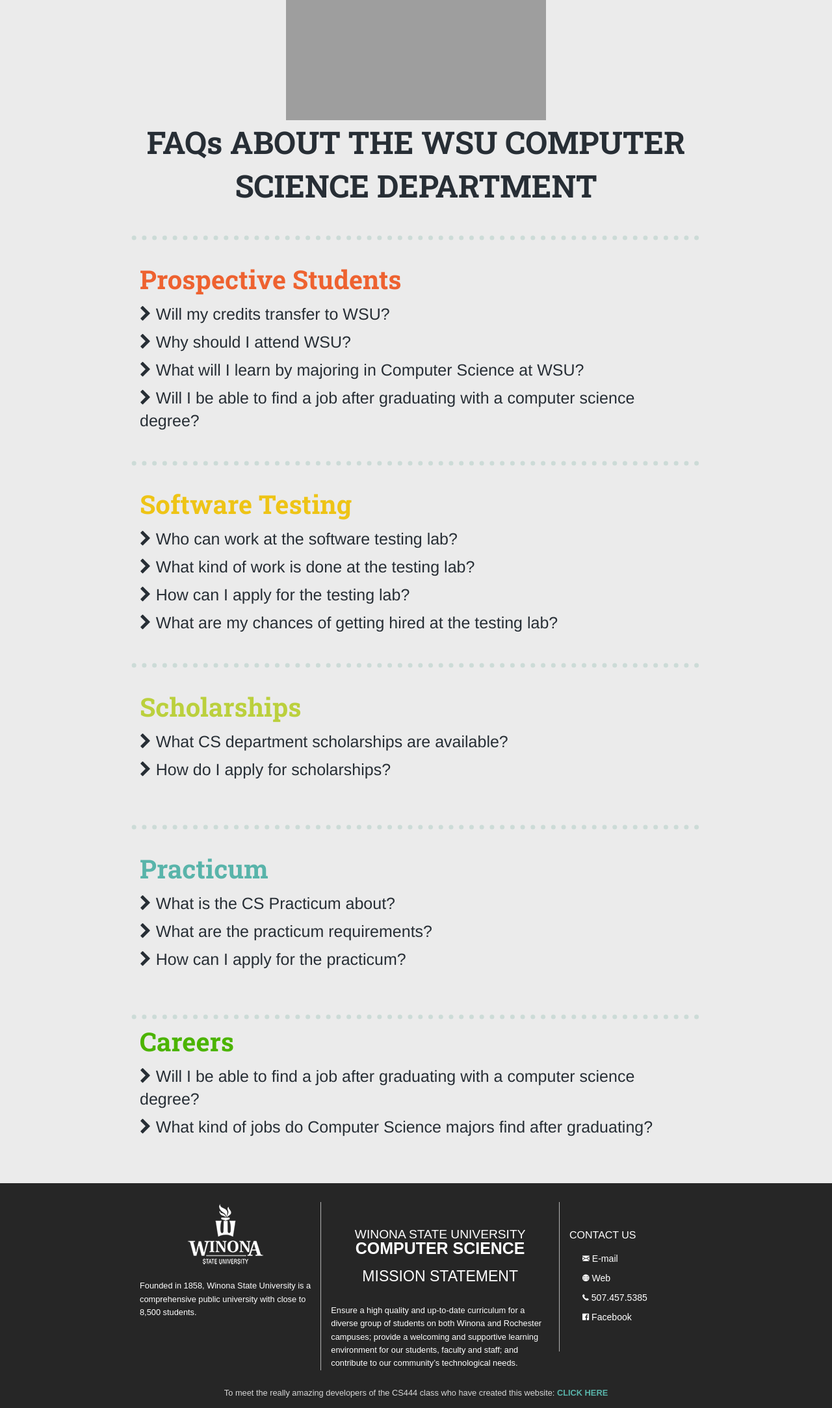
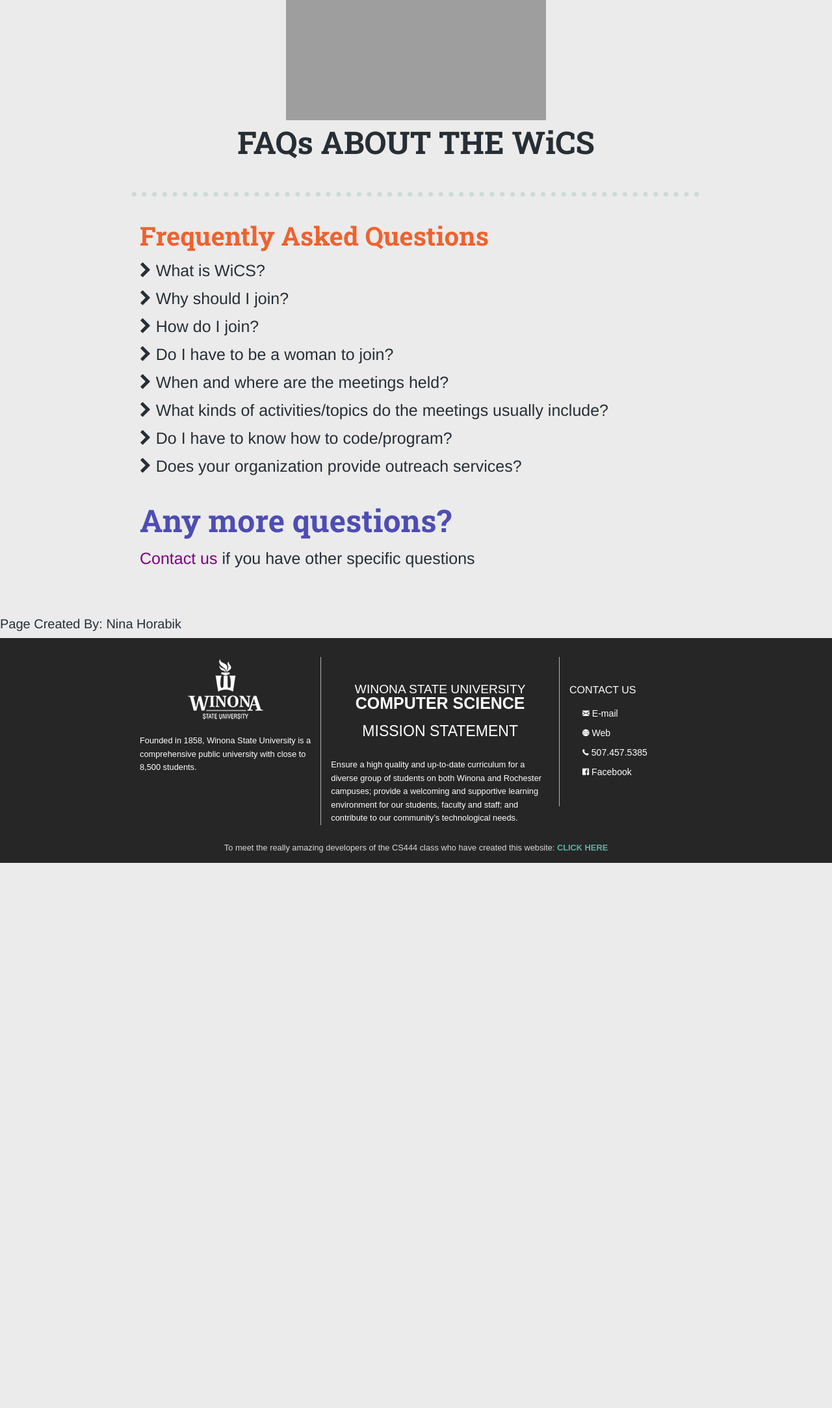
Before and after one commit to uxeyali/WiCs, a PHP site: page /FAQ/index.php in a window 1280 px wide. Shown: the part 213-2380 px from the top of the page at 65% size. After the commit the page ends 1541 px from the top, so only its background shows below. Run offline with PHP 8.4, Linux system fonts and the light colour scheme; some web fonts are replaced; grey boxes are pictures that could not be loaded.

Commit message:
Created FAQ Page

```diff
--- a/FAQ/css/FAQ.css
+++ b/FAQ/css/FAQ.css
@@ -7,6 +7,10 @@
 
 ul {
     color: #484848;
+}
+
+.att {
+    color:purple;
 }
 
 .ans-purple p{
--- a/FAQ/index.php
+++ b/FAQ/index.php
@@ -10,182 +10,90 @@
         include $path.'head2.html';
     ?>
     <main>
+<!-- ================================================================================== -->
+    <!-- BANNER SECTION -->
 
-    <!-- BANNER SECTION -->
      <div class="banner row">
          <div class="image large-12 large-centered columns">
              <img src="../img/FAQ.png">
-             <h2>FAQs ABOUT THE WSU COMPUTER SCIENCE DEPARTMENT</h2>
+             <h2>FAQs ABOUT THE WiCS</h2>
          </div>
      </div>
+<!-- ================================================================================== -->
      <!-- DIVIDER -->
      <div class="row"><img src="../img/line.svg"></div>
 
     <div class="row">
       <div class="large-12 columns">
             <section class="main">
-            <h2 class="orange">Prospective Students</h2>
-                <h4 class="hov-orange"><i class="fa fa-chevron-right"></i> Will my credits transfer to WSU?</h4>
-            <div class="answer ans-orange">
-                <p>All MNSCU credits can transfer to WSU.</p>
+
+<!-- ================================================================================== -->
+                <h2 class="orange">Frequently Asked Questions</h2>
+
+             <!-- ================================================================================== -->
+            <h4 class="hov-orange"><i class="fa fa-chevron-right"></i> What is WiCS? </h4>
+            <div class="answer ans-purple">
+                <p>WiCS is a supportive network for students interested in the culture of computer science. We emphasize the role of women in the field, and instill the confidence to become great programmers and leaders .</p>
             </div>
-            <h4 class="hov-orange"><i class="fa fa-chevron-right"></i> Why should I attend WSU?</h4>
-            <div class="answer ans-orange">
-                <p>Winona State University's strength lies in its small class sizes, which range from about twenty to thirty students. Our intimate learning environments allow students to get great feedback from experts in their field.</p>
+              <!-- ================================================================================== -->
+            <h4 class="hov-orange"><i class="fa fa-chevron-right"></i> Why should I join?</h4>
+            <div class="answer ans-purple">
+                <p>Joining WiCS helps students practice real life skills in programming and networking. This group is specifically created to help women in male dominated professions feel empowered.</p>
             </div>
-            <h4 class="hov-orange"><i class="fa fa-chevron-right"></i> What will I learn by majoring in Computer Science at WSU?</h4>
-            <div class="answer ans-orange">
-                <p>Here at WSU, we focus our teaching to apply problems to the real world, so you know you'll be well-equipt with relevant computer science knowledge you'll be using once you graduated. Our curriculum covers a wide variety of topics, leaving no stone unturned in our elective courses so whatever your interest may be, you can learn about it here!</p>
+              <!-- ================================================================================== -->
+            <h4 class="hov-orange"><i class="fa fa-chevron-right"></i> How do I join? </h4>
+            <div class="answer ans-purple">
+                <p>You can just show up to our meetings. We don't require any club dues or an attendance policy, so just come whenever you can!</p>
             </div>
-            <h4 class="hov-orange"><i class="fa fa-chevron-right"></i> Will I be able to find a job after graduating with a computer science degree?</h4>
-            <div class="answer ans-orange">
-                <p>Of course! As a rapidly growing field, computer science jobs are opening up faster than students with CS degrees are graduating. It is one of the most in-demand areas of work, and that's not going to stop any time soon. You can be secure in the knowledge that what you learn studying CS at WSU is very valuable to employers of all businesses.</p>
+             <!-- ================================================================================== -->
+              <h4 class="hov-orange"><i class="fa fa-chevron-right"></i> Do I have to be a woman to join? </h4>
+            <div class="answer ans-purple">
+                <p>No! Even though WiCS is for women, we are not going to be excluding men. This organization is here for supplimenting programming skills. So, if you are a guy that wants to code, feel free to come to the meetings!</p>
             </div>
+             <!-- ================================================================================== -->
+             <h4 class="hov-orange"><i class="fa fa-chevron-right"></i> When and where are the meetings held? </h4>
+            <div class="answer ans-purple">
+                <p>The meetings are held every other Thursday at 6PM in Watkins 209.</p>
+            </div>
+              <!-- ================================================================================== -->
+            <h4 class="hov-orange"><i class="fa fa-chevron-right"></i> What kinds of activities/topics do the meetings usually include?</h4>
+            <div class="answer ans-purple">
+                <p>Our meetings are typically consisting of projects or activities that suppliment programming development. There are times where we would have presenters or discussions on current events in the tech</p>
+            </div>
+              <!-- ================================================================================== -->
+            <h4 class="hov-orange"><i class="fa fa-chevron-right"></i> Do I have to know how to code/program? </h4>
+            <div class="answer ans-purple">
+                <p>No! Many people feel like they have to be a genius when it comes to coding to be a part of a computer science organization. Even though some of the members are high level programmers, they had to start from somewhere! Joining an organization like this will help you practice and learn to be a better developer.</p>
+            </div>
+              <!-- ==================================================================================
+              <h4 class="hov-orange"><i class="fa fa-chevron-right"></i> How can I follow you on social media? </h4>
+            <div class="answer ans-purple">
+                <p>We have a public Facebook page that will be created soon and a closed Facebook group that is soon to be open for members to join. We are planning to expand our social media presenece in the future. If you have suggestions for platforms, please send us an email!</p>
+            </div>
+             ] ================================================================================== -->
+                <h4 class="hov-orange"><i class="fa fa-chevron-right"></i> Does your organization provide outreach services? </h4>
+            <div class="answer ans-purple">
+                <p>Yes! If you are interested in having WiCS come in and talk to elementary school, middle school, or high school students about programming and/or the role of women in the computer science world, please contact us!</p>
+            </div>
+             <!-- ================================================================================== -->
+
             </section>
+       <br>
+           <h2 class="purple">Any more questions?</h2>
+          <h4><a href="#" class="att"> Contact us</a> if you have other specific questions</h4>
         </div>
-    </div>
-    <div class="row"><img src="../img/line.svg"></div>
-    <div class="row">
-      <div class="large-12 columns">
-            <section class="main">
-          <h2 class="yellow">Software Testing</h2>
-          <h4 class="hov-yellow"><i class="fa fa-chevron-right"></i>
-             Who can work at the software testing lab?
-          </h4>
-          <div class="answer ans-yellow">
-            <p>Any student can work at the Software Testing Lab,
-            however CS students are given preference. WSU Computer Science
-            students staff the Software Testing and Development Lab. During
-            academic terms they work 10 to 15 hours per week.
-            During breaks or the summer they work 20 to 40 hours per week.</p>
-          </div>
-
-          <h4 class="hov-yellow"><i class="fa fa-chevron-right"></i> What kind of work is done at the testing lab?</h4>
-          <div class="answer ans-yellow">
-            <p>The WSU Software Testing and Development Lab provides testing,
-            development, and other computer and networking related technical
-            services to local and regional businesses and industry. The services
-            are provided by WSU Computer Science students under the direction of
-            Computer Science faculty and staff.</p>
-          </div>
-
-          <h4 class="hov-yellow"><i class="fa fa-chevron-right"></i>  How can I apply for the testing lab?</h4>
-          <div class="answer ans-yellow">
-            <p>The appointment of students to the lab typically
-            occurs between the start of a term and midterm.
-            Students may apply for positions in the Testing Lab
-            at any time. Applications are kept for the next appointment
-            cycle. Students should reapply each term, if not immediately
-            selected. Appointment <a href="" target="_blank">application forms</a>
-            are available in the department office and should be submitted to
-            Dr. Cichanowski or Sue McDonnell</p>
-          </div>
-
-          <h4 class="hov-yellow"><i class="fa fa-chevron-right"></i>  What are my chances of getting hired at the testing lab?</h4>
-          <div class="answer ans-yellow">
-            <p>Here are the criteria used for the appointment process:</p>
-            <ul>
-              <li>Preference is given to Computer Science majors and minors.</li>
-              <li>Academic Performance</li>
-              <li>Work ethic</li>
-              <li>Time to graduation and the ability to work Summer and breaks.</li>
-              <li>Recommendations from WSU faculty and others</li>
-              <li>Ability to work in groups</li>
-              <li>Communication skills</li>
-              </ul>
-            </section>
-          </div>
-        </div>
-      </div>
-      <div class="row"><img src="../img/line.svg"></div>
-    <div class="row">
-      <div class="large-12 columns">
-        <section class="main">
-          <h2 class="lime">Scholarships</h2>
-          <h4 class="hov-lime">
-            <i class="fa fa-chevron-right"></i> What CS department scholarships are available?
-          </h4>
-          <div class="answer ans-lime">
-            <p>There are many scholarships available to CS students, including, but not limited to...</p>
-            <ul>
-                <li>Befidi Family Scholarship</li>
-                <li>Cichanowski Family Scholarship in Computer Science</li>
-                <li>Cichanowski-Logelin Scholarship</li>
-                <li>Federated Insurance Computer Science Scholarship</li>
-                <li>And many more...</li>
-            </ul>
-            <a href="https://winona.academicworks.com/opportunities?utf8=%E2%9C%93&term=computer+science&commit=Search">Click here to see more Computer Science scholarships!</a>
-          </div>
-          <h4 class="hov-lime"><i class="fa fa-chevron-right"></i> How do I apply for scholarships?</h4>
-          <div class="answer ans-lime">
-            <p>To apply for a scholarship, you must be a student with a starid and password to access the Winona State University student resources.<br>
-
-            If you are a student, you can apply for a scholarship by going to <a href="https://winona.academicworks.com/">www.winona.academicworks.com</a> and selecting the scholarship from the list. If you're not already signed in, you will be prompted.<br>
-
-            Once you have signed in, you can select the scholarship again and find the apply button in the right-hand corner. <Br>
-
-            You will be walked through the application process.</p>
-      </section><br>
-
-        </div>
-      </div>
-    </div>
-    <div class="row"><img src="../img/line.svg"></div>
-     <div class="row">
-      <div class="large-12 columns">
-        <section class="main">
-          <h2 class="teal">Practicum</h2>
-          <h4 class="hov-teal"><i class="fa fa-chevron-right"></i>
-            What is the CS Practicum about?
-          </h4>
-          <div class="answer ans-teal">
-            <p>The computer science praticum at WSU is about allowing students to subsitute real-life work experience for college credit.</p>
-          </div>
-
-          <h4 class="hov-teal"><i class="fa fa-chevron-right"></i> What are the practicum requirements?</h4>
-          <div class="answer ans-teal">
-            <p>Talk to Dr. Zhang</p>
-          </div>
-
-		  <h4 class="hov-teal"><i class="fa fa-chevron-right"></i> How can I apply for the practicum?</h4>
-          <div class="answer ans-teal">
-            <p>The praticum can be applied for by contacting Dr. Zhang, or stopping by the CS office for a practicum form.</p>
-      </section><br>
-
-        </div>
-      </div>
-    </div>
-    <div class="row"><img src="../img/line.svg">
-      <div class="large-12 columns">
-        <section class="main">
-            <h2 class="green">Careers</h2>
-          <h4 class="hov-green"><i class="fa fa-chevron-right"></i>
-            Will I be able to find a job after graduating with a computer science degree?
-          </h4>
-          <div class="answer ans-green">
-            <p>Of course! As a rapidly growing field, computer science jobs are opening up faster than students with CS degrees are graduating. It is one of the most in-demand areas of work, and that's not going to stop any time soon. You can be secure in the knowledge that what you learn studying CS at WSU is very valuable to employers of all businesses.</p>
-          </div>
-
-          <h4 class="hov-green"><i class="fa fa-chevron-right"></i> What kind of jobs do Computer Science majors find after graduating?</h4>
-          <div class="answer ans-green">
-            <ul>
-              <li>Computer Programmer</li>
-              <li>IT Support Specialist</li>
-              <li>Software Application Developer</li>
-              <li>Database Administrator</li>
-              <li>Web Developer</li>
-              <li>Software Quality Assurance Tester</li>
-              <li>And many more!</li>
-              </ul>
-          </div>
-
-      </section>
 
 
-      </div>
     </div>
+<!-- ================================================================================== -->
+
     <br>
     <br>
+
+    <div class="fa">
+        <h5>Page Created By: Nina Horabik </h5>
+    </div>
+
     </main>
 
     <?php
```
Also changed, not shown: index.php (+22 -33 lines), 1 other file.
